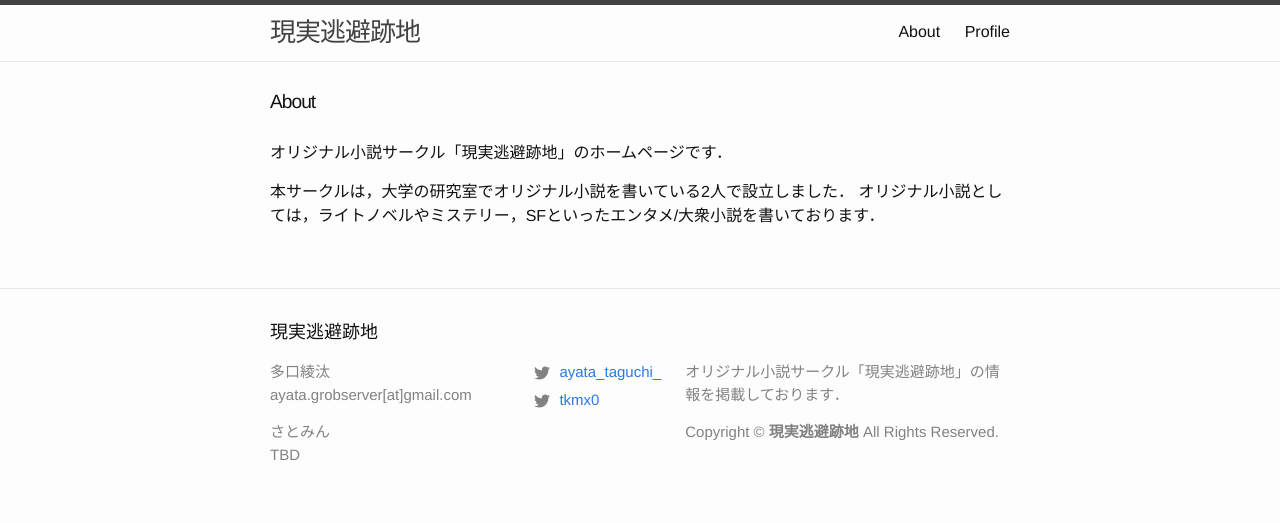
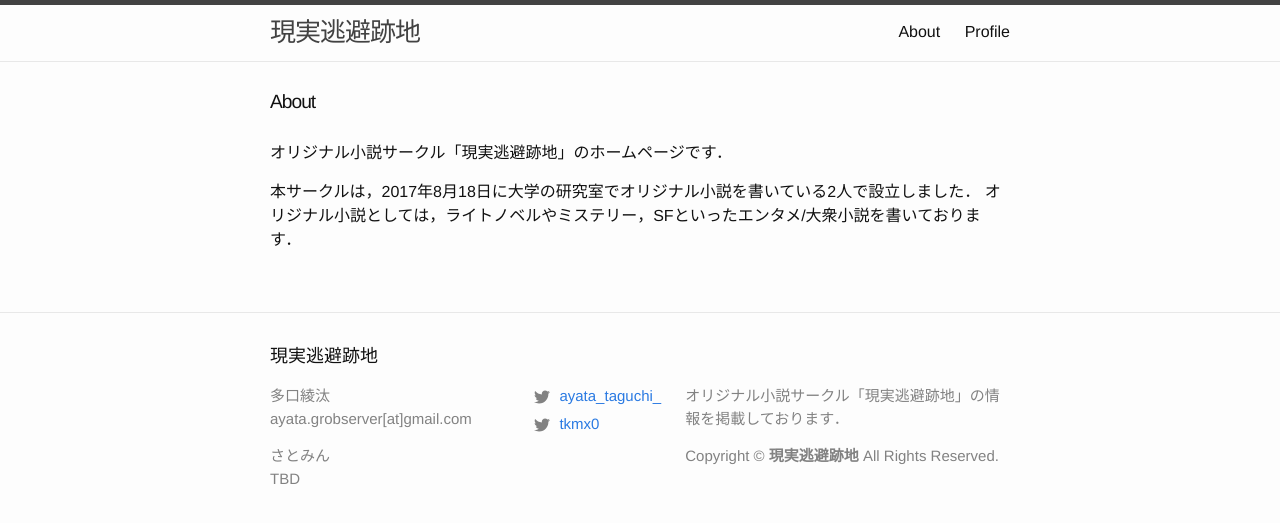
Before and after one commit to Ayata3/Escapism, a Jekyll site: the page built from about.md, in a window 1280 px wide. Shown: the top 523 px of the page. Built offline with Jekyll 4.4.1, drawn with Linux system fonts in a browser that asks for light colours.

Commit message:
update an article of about page

```diff
--- a/about.md
+++ b/about.md
@@ -6,5 +6,5 @@ permalink: /about/
 
 オリジナル小説サークル「現実逃避跡地」のホームページです．
 
-本サークルは，大学の研究室でオリジナル小説を書いている2人で設立しました．
+本サークルは，2017年8月18日に大学の研究室でオリジナル小説を書いている2人で設立しました．
 オリジナル小説としては，ライトノベルやミステリー，SFといったエンタメ/大衆小説を書いております．
```
